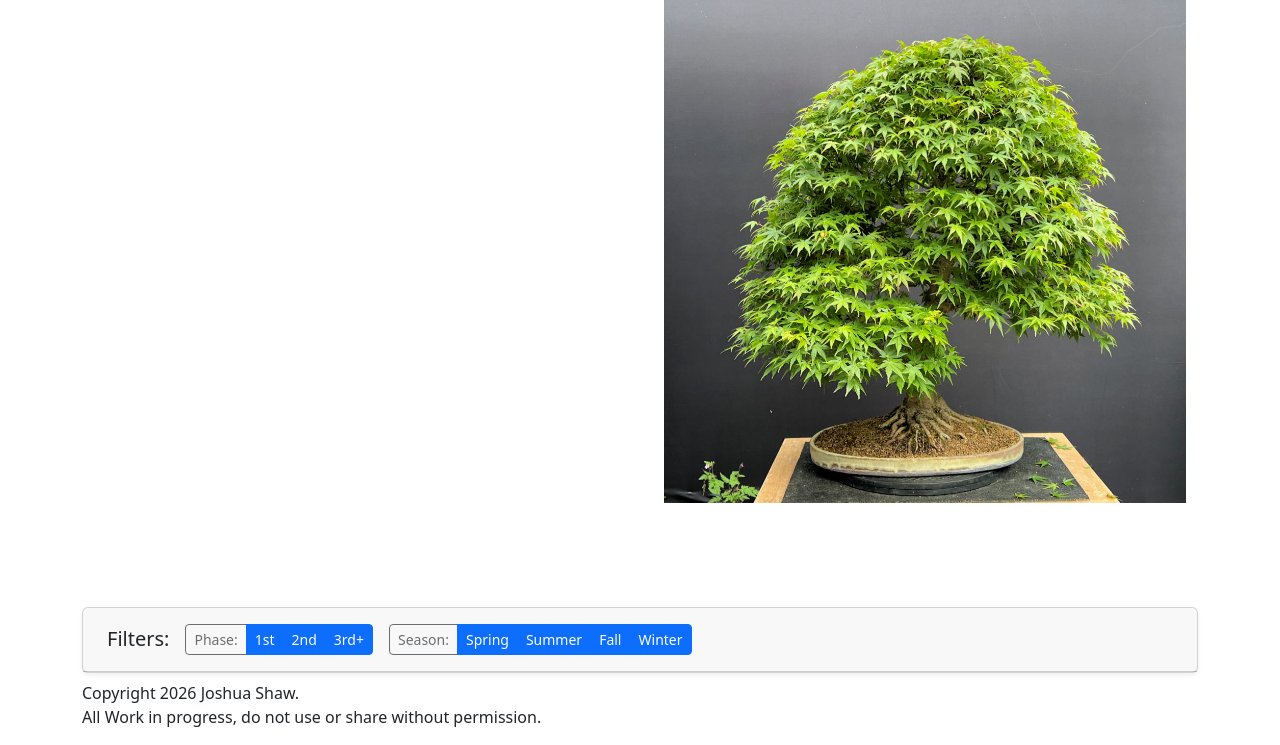
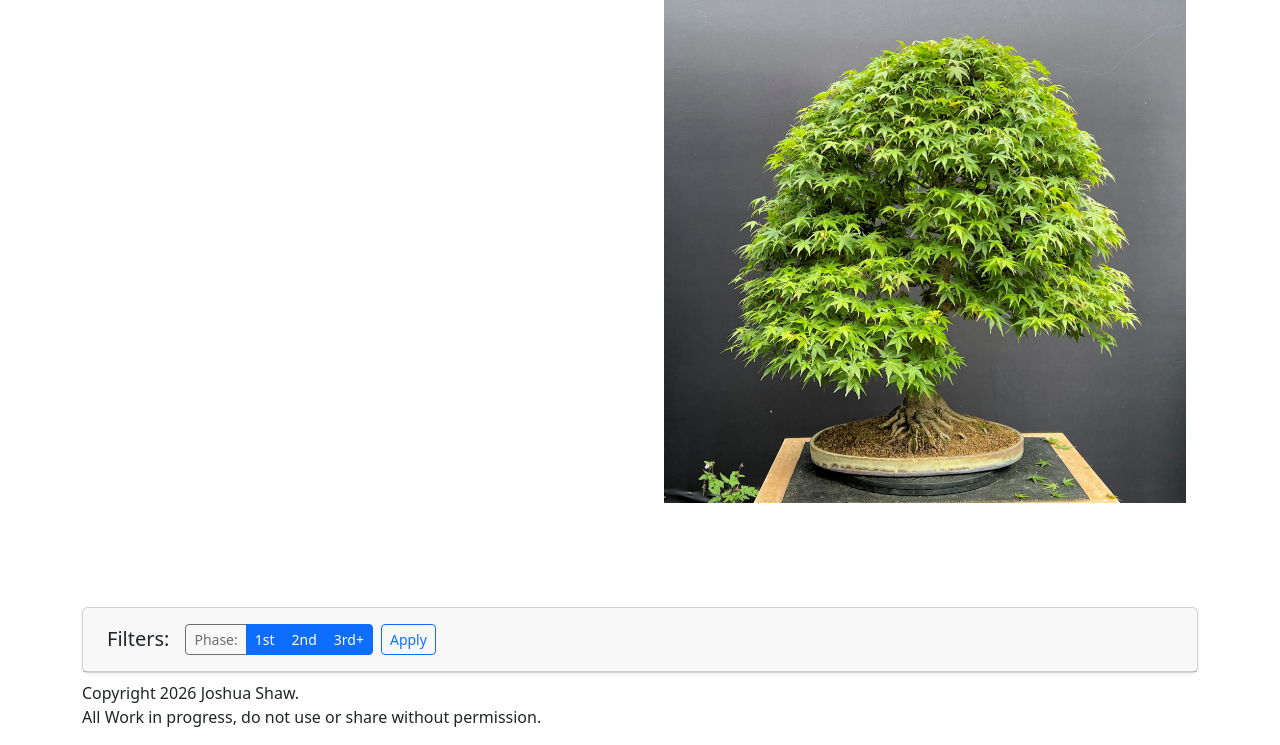
Before and after one commit to gerliughle/tree-wiki, a Python web app: template ui/templates/index.html in a window 1280 px wide. Shown: the part 172-917 px from the top of the page. Run offline with Jinja, Linux system fonts and the light colour scheme; the template is opened without the code that fills it, so the values that code supplies are empty.

Commit message:
Working on moving filters from AI-coded JS to Flask

```diff
--- a/ui/templates/index.html
+++ b/ui/templates/index.html
@@ -20,7 +20,8 @@
                     <ol class="breadcrumb">
                         {% for crumb in breadcrumbs[:-1] %}
                             <li class="breadcrumb-item"><a href="/show_branch?branch={{ crumb._id }}"
-                    class="link-danger link-underline link-underline-opacity-0 link-underline-opacity-50-hover link-underline-danger">{{ crumb.name }}</a></li>
+                                                           class="link-danger link-underline link-underline-opacity-0 link-underline-opacity-50-hover link-underline-danger">{{ crumb.name }}</a>
+                            </li>
                         {% endfor %}
                         <li class="breadcrumb-item"></li>
                     </ol>
@@ -41,22 +42,17 @@
         <div class="card shadow-sm mb-2">
             <div class="card-header d-flex justify-content-start align-items-center">
                 <h4 class="h5 mb-0 p-2">Filters:</h4>
-            <div class="btn-group btn-group-sm p-2" role="group">
-                <span type="label" class="btn btn-group-text-primary disabled">Phase: </span>
-                <button class="btn btn-outline-primary active" data-phase="1st">1st</button>
-                <button class="btn btn-outline-primary active" data-phase="2nd">2nd</button>
-                <button class="btn btn-outline-primary active" data-phase="3rd+">3rd+</button>
+                <div class="btn-group btn-group-sm p-2" data-toggle="buttons" role="group">
+                    <label class="btn btn-group-text-primary disabled">Phase:</label>
+
+                    <input type="checkbox" class="btn-check" id="1st" autocomplete="off" checked>
+                    <label class="btn btn-outline-primary" for="1st">1st</label>
+                    <input type="checkbox" class="btn-check" id="2nd" autocomplete="off" checked>
+                    <label class="btn btn-outline-primary" for="2nd">2nd</label>
+                    <input type="checkbox" class="btn-check" id="3rd+" autocomplete="off" checked>
+                    <label class="btn btn-outline-primary" for="3rd+">3rd+</label>
                 </div>
-            <div class="btn-group btn-group-sm p-2" role="group">
-                <span type="label" class="btn btn-group-text-primary disabled">Season: </span>
-                <button type="button" class="btn btn-outline-primary active" data-season="Spring">Spring
-                </button>
-                <button type="button" class="btn btn-outline-primary active" data-season="Summer">Summer
-                </button>
-                <button type="button" class="btn btn-outline-primary active" data-season="Fall">Fall</button>
-                <button type="button" class="btn btn-outline-primary active" data-season="Winter">Winter
-                </button>
-            </div>
+                <button type="submit" class="btn btn-outline-primary btn-sm">Apply</button>
             </div>
         </div>
 
--- a/ui/templates/template.html
+++ b/ui/templates/template.html
@@ -37,56 +37,58 @@ All Work in progress, do not use or share without permission.
 <script src="https://cdn.jsdelivr.net/npm/bootstrap@5.3.8/dist/js/bootstrap.bundle.min.js"
         integrity="sha384-FKyoEForCGlyvwx9Hj09JcYn3nv7wiPVlz7YYwJrWVcXK/BmnVDxM+D2scQbITxI"
         crossorigin="anonymous"></script>
-<script> <!-- This is straight up AI code. This is for toggle filters for phase/season. -->
-document.addEventListener("DOMContentLoaded", function() {
 
-    // 1. Define the core filtering engine
-    function filterLeafCards() {
-        // Gather current active filters, cleaned up for comparison
-        const chosenSeasons = Array.from(document.querySelectorAll('[data-season].active'))
-                                   .map(btn => btn.getAttribute('data-season').trim().toLowerCase());
 
-        const chosenPhases = Array.from(document.querySelectorAll('[data-phase].active'))
-                                  .map(btn => btn.getAttribute('data-phase').trim());
-
-        // Scan and filter every leaf card on the page
-        document.querySelectorAll('.leaf-card').forEach(card => {
-            const rawSeasons = card.getAttribute('data-card-seasons');
-            const rawPhases = card.getAttribute('data-card-phase');
-
-            // Skip invalid or empty cards gracefully
-            if (!rawSeasons || !rawPhases) {
-                card.classList.add('d-none');
-                return;
-            }
-
-            const cardSeasons = rawSeasons.split(',').map(s => s.trim().toLowerCase());
-            const cardPhases = rawPhases.split(',').map(p => p.trim());
-
-            // Evaluate multi-select intersection logic gates
-            const matchesSeason = cardSeasons.some(s => chosenSeasons.includes(s));
-            const matchesPhase = cardPhases.some(p => chosenPhases.includes(p));
-
-            // Toggle visibility (Both gates must pass to show the card)
-            card.classList.toggle('d-none', !(matchesSeason && matchesPhase));
-        });
-    }
-
-    // 2. Run the filter immediately on page load to sync layout state
-    filterLeafCards();
-
-// 3. Attach click listeners to the button groups
-    document.querySelectorAll('[data-season], [data-phase]').forEach(button => {
-        button.addEventListener('click', function() {
-            // Manually toggle the active class since the HTML isn't using data-bs-toggle
-            this.classList.toggle('active');
-
-            // Immediately recalculate which cards should show
-            filterLeafCards();
-        });
-    });
-
-});
-</script>
+{#<script> <!-- This is straight up AI code. This is for toggle filters for phase/season. -->#}
+{#document.addEventListener("DOMContentLoaded", function() {#}
+{##}
+{#    // 1. Define the core filtering engine#}
+{#    function filterLeafCards() {#}
+{#        // Gather current active filters, cleaned up for comparison#}
+{#        const chosenSeasons = Array.from(document.querySelectorAll('[data-season].active'))#}
+{#                                   .map(btn => btn.getAttribute('data-season').trim().toLowerCase());#}
+{##}
+{#        const chosenPhases = Array.from(document.querySelectorAll('[data-phase].active'))#}
+{#                                  .map(btn => btn.getAttribute('data-phase').trim());#}
+{##}
+{#        // Scan and filter every leaf card on the page#}
+{#        document.querySelectorAll('.leaf-card').forEach(card => {#}
+{#            const rawSeasons = card.getAttribute('data-card-seasons');#}
+{#            const rawPhases = card.getAttribute('data-card-phase');#}
+{##}
+{#            // Skip invalid or empty cards gracefully#}
+{#            if (!rawSeasons || !rawPhases) {#}
+{#                card.classList.add('d-none');#}
+{#                return;#}
+{#            }#}
+{##}
+{#            const cardSeasons = rawSeasons.split(',').map(s => s.trim().toLowerCase());#}
+{#            const cardPhases = rawPhases.split(',').map(p => p.trim());#}
+{##}
+{#            // Evaluate multi-select intersection logic gates#}
+{#            const matchesSeason = cardSeasons.some(s => chosenSeasons.includes(s));#}
+{#            const matchesPhase = cardPhases.some(p => chosenPhases.includes(p));#}
+{##}
+{#            // Toggle visibility (Both gates must pass to show the card)#}
+{#            card.classList.toggle('d-none', !(matchesSeason && matchesPhase));#}
+{#        });#}
+{#    }#}
+{##}
+{#    // 2. Run the filter immediately on page load to sync layout state#}
+{#    filterLeafCards();#}
+{##}
+{#// 3. Attach click listeners to the button groups#}
+{#    document.querySelectorAll('[data-season], [data-phase]').forEach(button => {#}
+{#        button.addEventListener('click', function() {#}
+{#            // Manually toggle the active class since the HTML isn't using data-bs-toggle#}
+{#            this.classList.toggle('active');#}
+{##}
+{#            // Immediately recalculate which cards should show#}
+{#            filterLeafCards();#}
+{#        });#}
+{#    });#}
+{##}
+{#});#}
+{#</script>#}
 </body>
 </html>
```
Also changed, not shown: main.py (line endings or trailing spaces), readme.md. Lines whose indentation alone changed are shown as unchanged.
